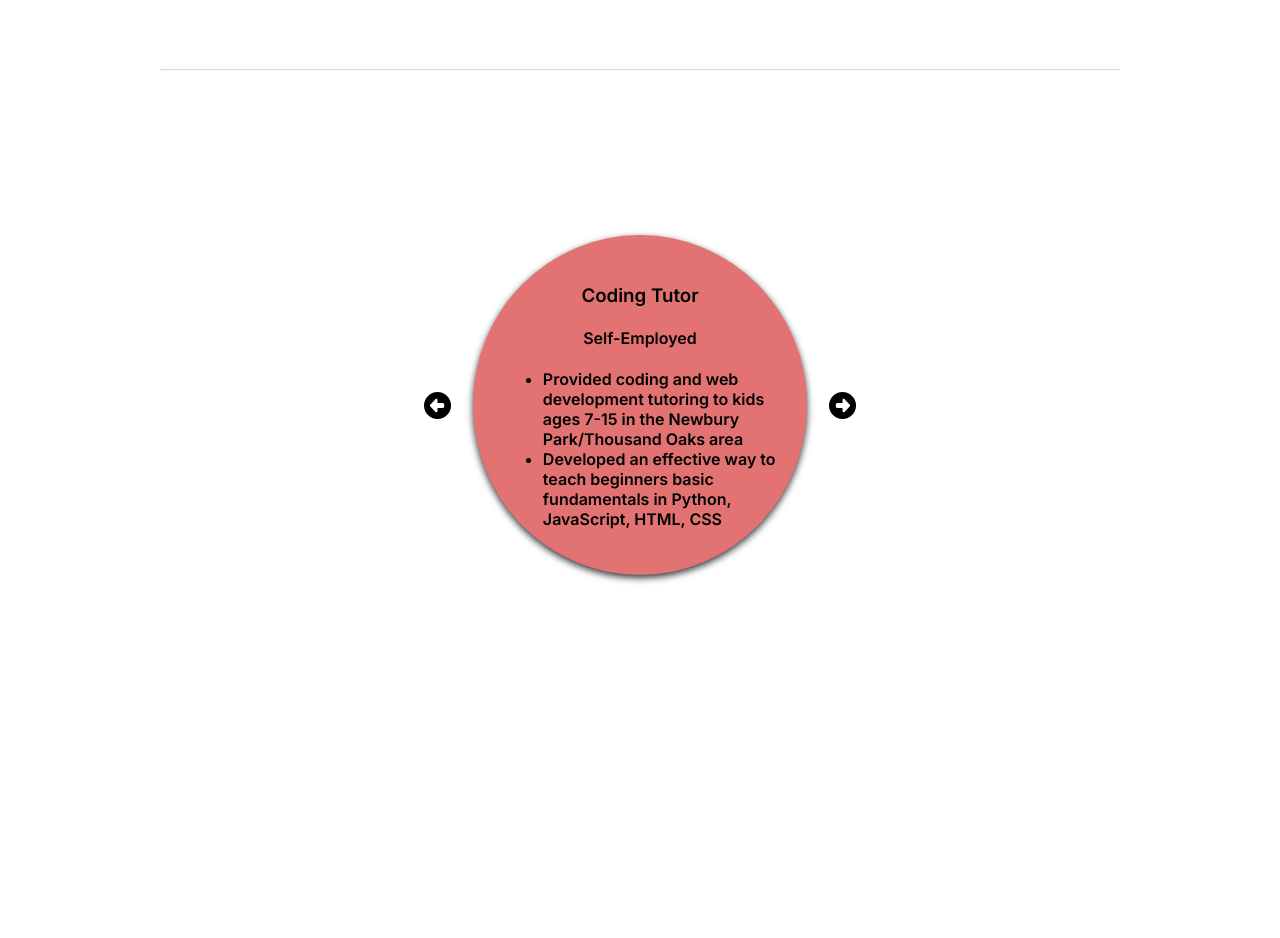
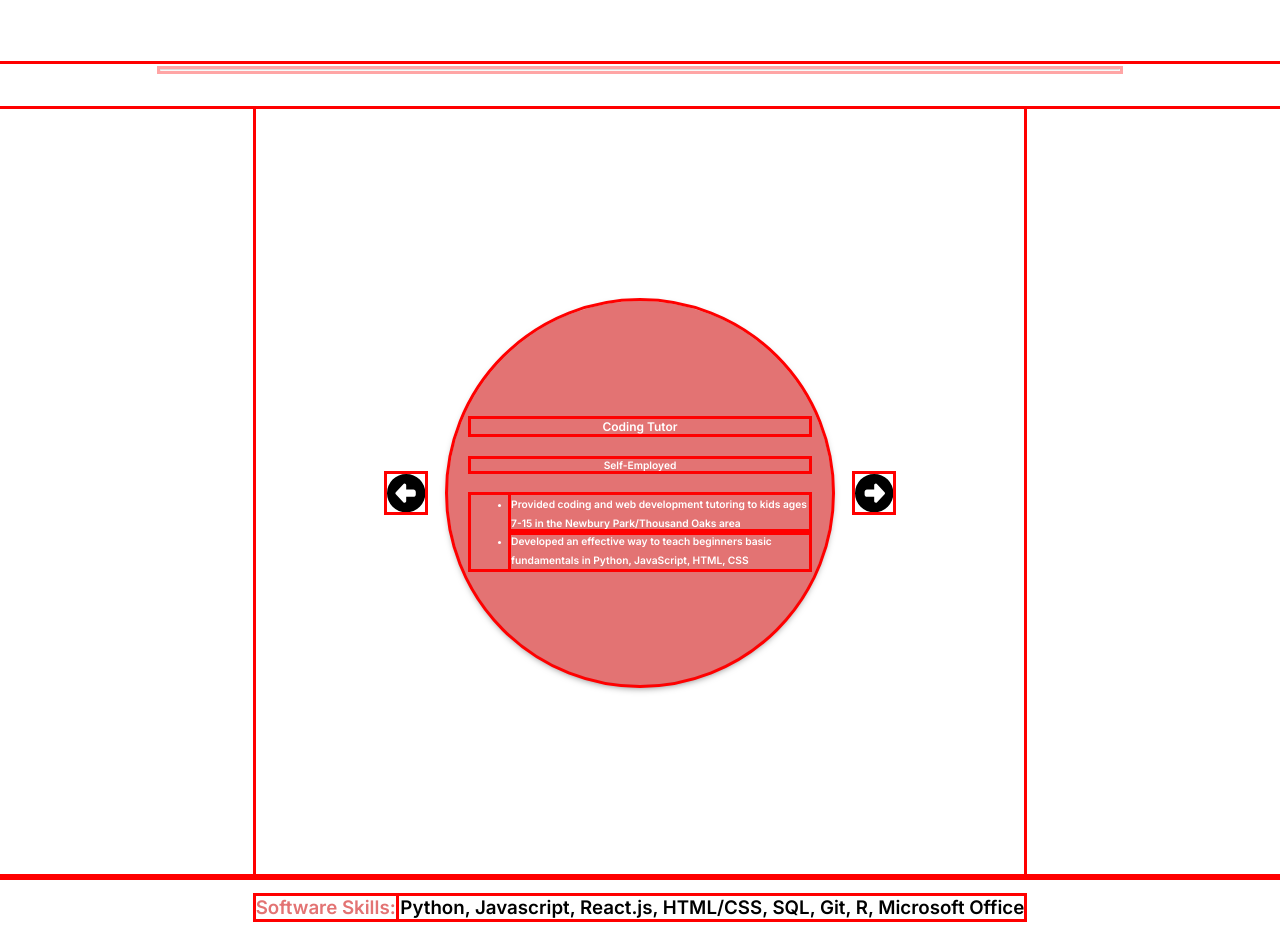
Before and after one commit to ebmalabuyo/portfolio, a React (Create React App) app: page / in a window 1280 px wide. Shown: the part 2460-3398 px from the top of the page. Before the commit the page ends 3161 px from the top, so only its background shows below. Built offline with nearby package versions, Linux system fonts and the light colour scheme.

Commit message:
edit jobs

```diff
--- a/src/App.js
+++ b/src/App.js
@@ -24,7 +24,7 @@ export default function App() {
 
   function plusOne() {
     setNum(prevState => {
-      if (prevState === 2) {
+      if (prevState === info.length - 1) {
         return 0
       } else {
       return (prevState + 1)
@@ -64,5 +64,8 @@ export default function App() {
         handleClick2 = {MinusOne}
         />
       </div>
+      <div className="skills">
+        <h3><b>Software Skills:</b> Python, Javascript, React.js, HTML/CSS, SQL, Git, R, Microsoft Office</h3>
+      </div>
     </div>
   );}
--- a/src/components/work.js
+++ b/src/components/work.js
@@ -16,7 +16,7 @@ export default function Work(props) {
             <div className="jobs">
             <h3 className="work--title">{props.title}</h3>
             <h4 className="work--desc">{props.desc}</h4>
-            <ul>
+            <ul className="work--list">
                 <li>{props.b1}</li>
                 <li>{props.b2}</li>
             </ul>
--- a/src/components/work_style.css
+++ b/src/components/work_style.css
@@ -1,33 +1,59 @@
 .work--cont {
     margin-top: 3%;
-    padding: 2%;
     display: flex;
     justify-content: center;
     font-size: 1rem;
-
+    min-width: 100%;
 }
 
 .work--items {
     display: flex;
-    gap: 5%;
+    gap: 3%;
     align-items: center;
+    justify-content: center;
+    color: white;
+    padding: 0;
+    margin: 0;
+    width: 60%;
+    font-size: 80%;
+
 }
 
 .jobs {
-    max-width: 27rem;
-    max-height: 40rem;
-    min-height: 19rem;
-    font-size: medium;
-    padding: 7%;
+    max-width: 100%;
+    max-height: 50%;
+    min-height: 30%;
+    font-size: 80%;
+    padding: 3%;
     background-color: rgb(227, 115, 115);;
     border-radius: 50%;
-    box-shadow: 0px 2.98256px 7.4564px rgba(0, 0, 0, 0.8);
+    box-shadow: 0px 2.98256px 7.4564px rgba(0, 0, 0, 0.5);
+    overflow: hidden;
+    aspect-ratio: 1 / 1;
+    flex-shrink: 1;
+    display: flex;
+    flex-direction: column;
+    justify-content: center;
 
+}
+.work--list {
+    line-height: 180%;
+    /* margin: 0; */
 }
 
 .arrow {
     height: 5%;
+    padding: 0;
+    margin:0;
+    cursor: pointer;
+    transition: transform 0.2s;
+    color: black;
 }
+
+.arrow:hover {
+    transform: scale(1.2);
+}
+
 .work--title, .work--desc {
     text-align: center;
 }
@@ -41,14 +67,15 @@
 
 @media only screen and (max-width: 600px) {
     .jobs {
-        font-size: small;
-        max-height: 25rem;
+        font-size: 60%;
+        max-height: 90%;
+        max-width: 70%;
     }
 }
 
 @media only screen and (max-width: 300px) {
     .jobs {
-        font-size: x-small;
-        padding: 10%;
+        padding: 2%;
+        font-size: 46%;
     }
 }
--- a/src/index.css
+++ b/src/index.css
@@ -3,7 +3,7 @@
 
 * {
   box-sizing: border-box;
-  /* outline: solid red; */
+  outline: solid red;
   font-weight: 600;
 }
 hr{
@@ -11,6 +11,15 @@ hr{
   color: gray;
   width: 75%;
   background-color: gray;
+}
+
+b {
+  color: rgb(227, 115, 115);
+}
+
+.skills {
+  display: flex;
+  justify-content: center;
 }
 
 #root {
--- a/src/work_info.js
+++ b/src/work_info.js
@@ -21,6 +21,14 @@ export default [
         b1:"Direct creative vision for one of Cal Poly's largest, annual, student-run events with 1,500+ attendees",
         b2:'Coordinate communication for 15+ campus dance organizations to ensure seamless participation in the showcase',
         b3:'Delegate tasks and responsibilities effectively among 20 members of the committee to keep event planning on schedule within 10 weeks'
+    },
+
+    {
+        title:'Equipment/Packaging Associate',
+        desc:'HD Supply Inc',
+        b1:"Lead the facility in packaging numbers, processing 100+ orders daily to meet company’s monthly quota",
+        b2:'Achieved exceptional levels of customer satisfaction through timely, accurate processing and shipping of orders',
+        b3:'Adapted to the facilities fast-paced environment, switching in between tasks while maintaining quality work'
     }
 
 ]
```
